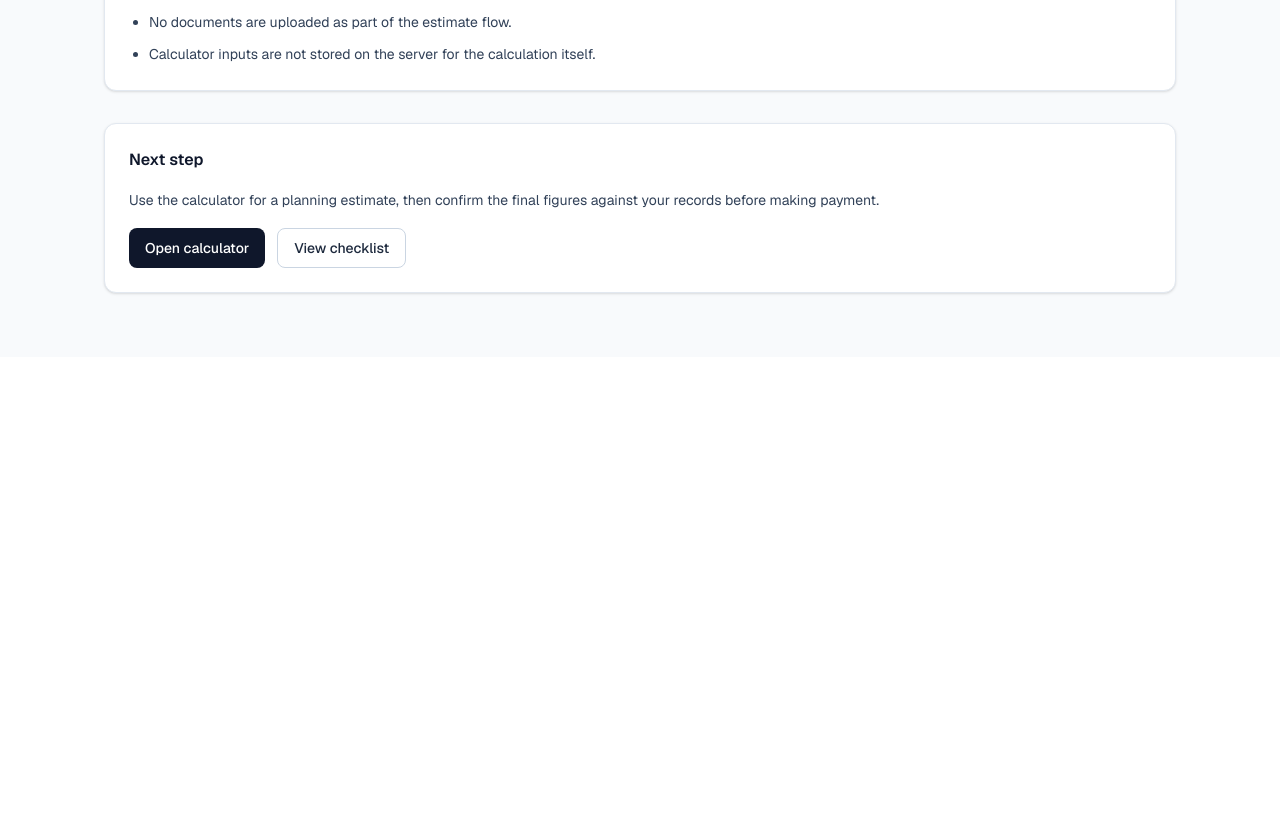
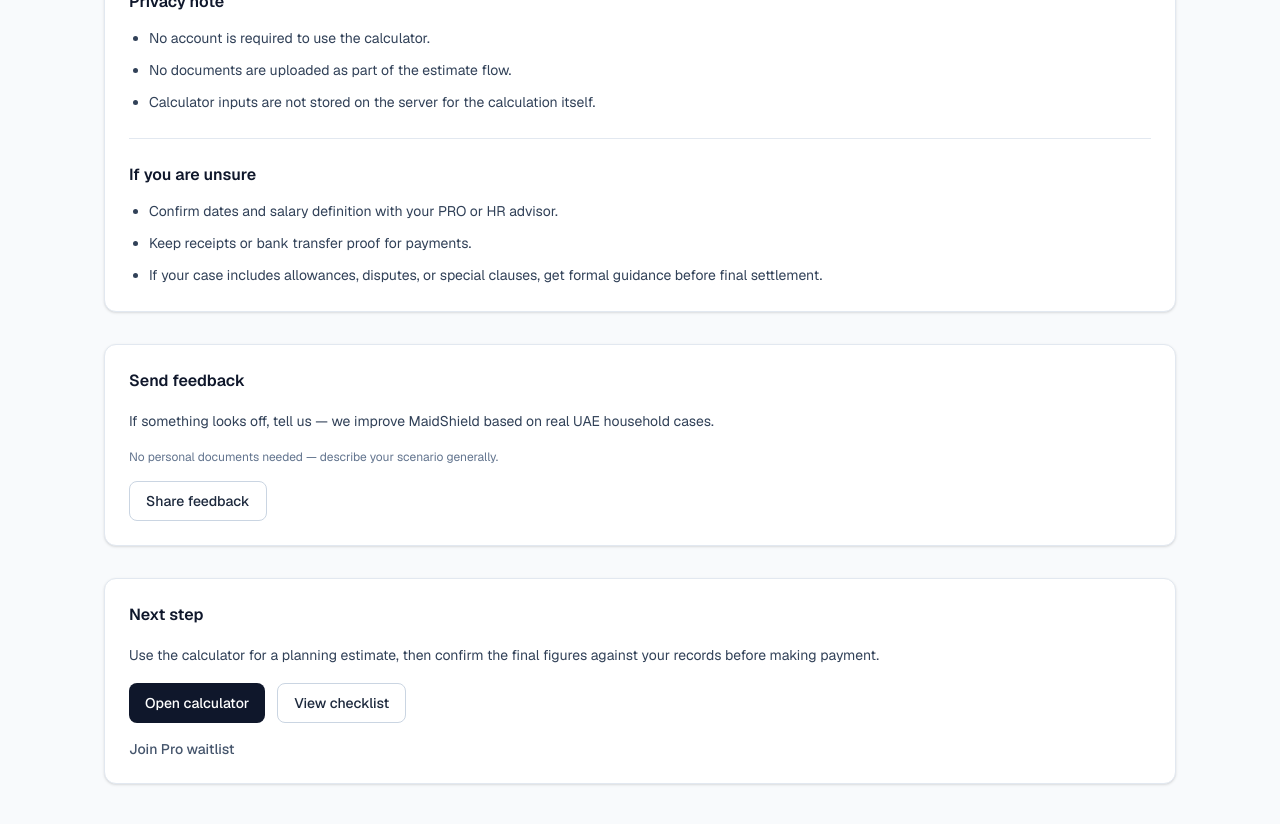
Before and after one commit to SpartanAbdullah/maidshield, a Next.js app: page /sources in a window 1280 px wide. Shown: the part 1020-1844 px from the top of the page. Before the commit the page ends 1377 px from the top, so only its background shows below. Built offline with nearby package versions, Linux system fonts and the light colour scheme; no server answers.

Commit message:
feat: strengthen sources page trust signals

```diff
--- a/app/sources/page.tsx
+++ b/app/sources/page.tsx
@@ -1,4 +1,5 @@
 import type { Metadata } from "next";
+import Link from "next/link";
 
 import { Container } from "@/components/layout/Container";
 import { PageHeader } from "@/components/layout/PageHeader";
@@ -32,6 +33,12 @@ const privacyPoints = [
   "Calculator inputs are not stored on the server for the calculation itself.",
 ];
 
+const unsureSteps = [
+  "Confirm dates and salary definition with your PRO or HR advisor.",
+  "Keep receipts or bank transfer proof for payments.",
+  "If your case includes allowances, disputes, or special clauses, get formal guidance before final settlement.",
+];
+
 export default function SourcesPage() {
   return (
     <main className="min-h-screen bg-slate-50 py-12 sm:py-16">
@@ -40,6 +47,7 @@ export default function SourcesPage() {
           title="Sources & assumptions"
           subtitle="How MaidShield produces estimates and what to verify before final settlement."
         />
+        <p className="text-xs text-slate-500">Last reviewed: Feb 2026</p>
 
         <Card>
           <CardContent className="space-y-6">
@@ -113,6 +121,39 @@ export default function SourcesPage() {
                 ))}
               </ul>
             </section>
+
+            <Divider />
+
+            <section className="space-y-3">
+              <h2 className="text-base font-semibold text-slate-900">
+                If you are unsure
+              </h2>
+              <ul className="list-disc space-y-2 pl-5 text-sm leading-6 text-slate-700">
+                {unsureSteps.map((item) => (
+                  <li key={item}>{item}</li>
+                ))}
+              </ul>
+            </section>
+          </CardContent>
+        </Card>
+
+        <Card>
+          <CardContent className="space-y-4">
+            <h2 className="text-base font-semibold text-slate-900">
+              Send feedback
+            </h2>
+            <p className="text-sm leading-6 text-slate-700">
+              If something looks off, tell us — we improve MaidShield based on
+              real UAE household cases.
+            </p>
+            <p className="text-xs text-slate-500">
+              No personal documents needed — describe your scenario generally.
+            </p>
+            <form action="mailto:abdullahportfolio5@gmail.com?subject=MaidShield%20Feedback">
+              <Button type="submit" variant="secondary">
+                Share feedback
+              </Button>
+            </form>
           </CardContent>
         </Card>
 
@@ -135,6 +176,14 @@ export default function SourcesPage() {
                 </Button>
               </form>
             </div>
+            <p className="text-sm text-slate-600">
+              <Link
+                href="/pro"
+                className="font-medium text-slate-700 underline underline-offset-2"
+              >
+                Join Pro waitlist
+              </Link>
+            </p>
           </CardContent>
         </Card>
       </Container>
```
